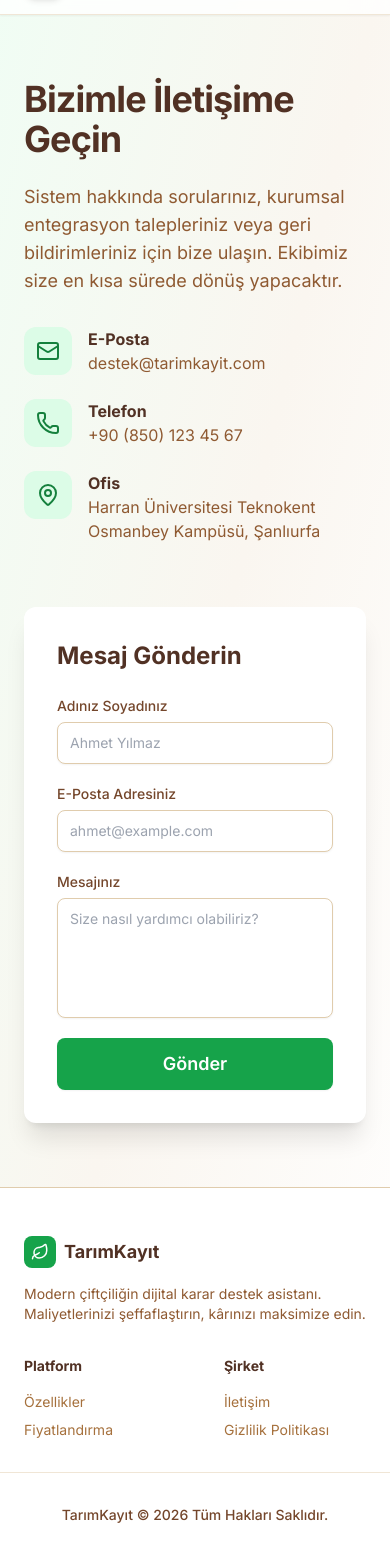
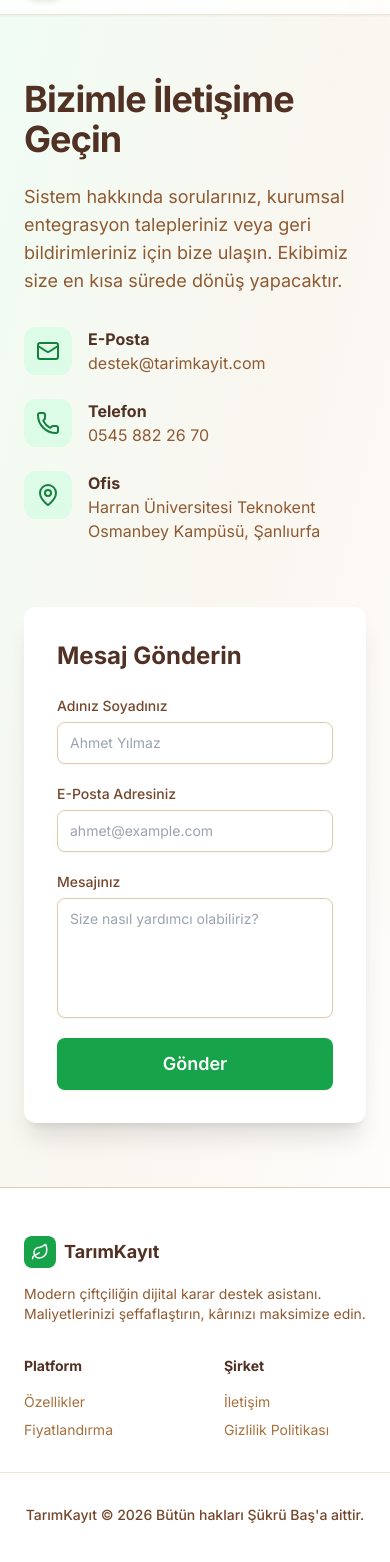
Before and after one commit to sukru00dev/tarim-kayit, a React (Vite) app in the folder client/: page /contact in a window 390 px wide. Shown: the part 58-1620 px from the top of the page. Built offline with nearby package versions, Linux system fonts and the light colour scheme; no server answers.

Commit message:
feat: add user phone number and copyright text

```diff
--- a/client/src/components/PublicLayout.jsx
+++ b/client/src/components/PublicLayout.jsx
@@ -65,7 +65,7 @@ export default function PublicLayout() {
           </div>
         </div>
         <div className="border-t border-earth-100 pt-8">
-          <p className="font-medium text-earth-700">TarımKayıt © {new Date().getFullYear()} Tüm Hakları Saklıdır.</p>
+          <p className="font-medium text-earth-700">TarımKayıt © {new Date().getFullYear()} Bütün hakları Şükrü Baş'a aittir.</p>
         </div>
       </footer>
     </div>
--- a/client/src/pages/Contact.jsx
+++ b/client/src/pages/Contact.jsx
@@ -29,7 +29,7 @@ export default function Contact() {
                 </div>
                 <div>
                   <h3 className="font-bold text-earth-900">Telefon</h3>
-                  <p className="text-earth-600">+90 (850) 123 45 67</p>
+                  <p className="text-earth-600">0545 882 26 70</p>
                 </div>
               </div>
               <div className="flex items-start gap-4">
```
